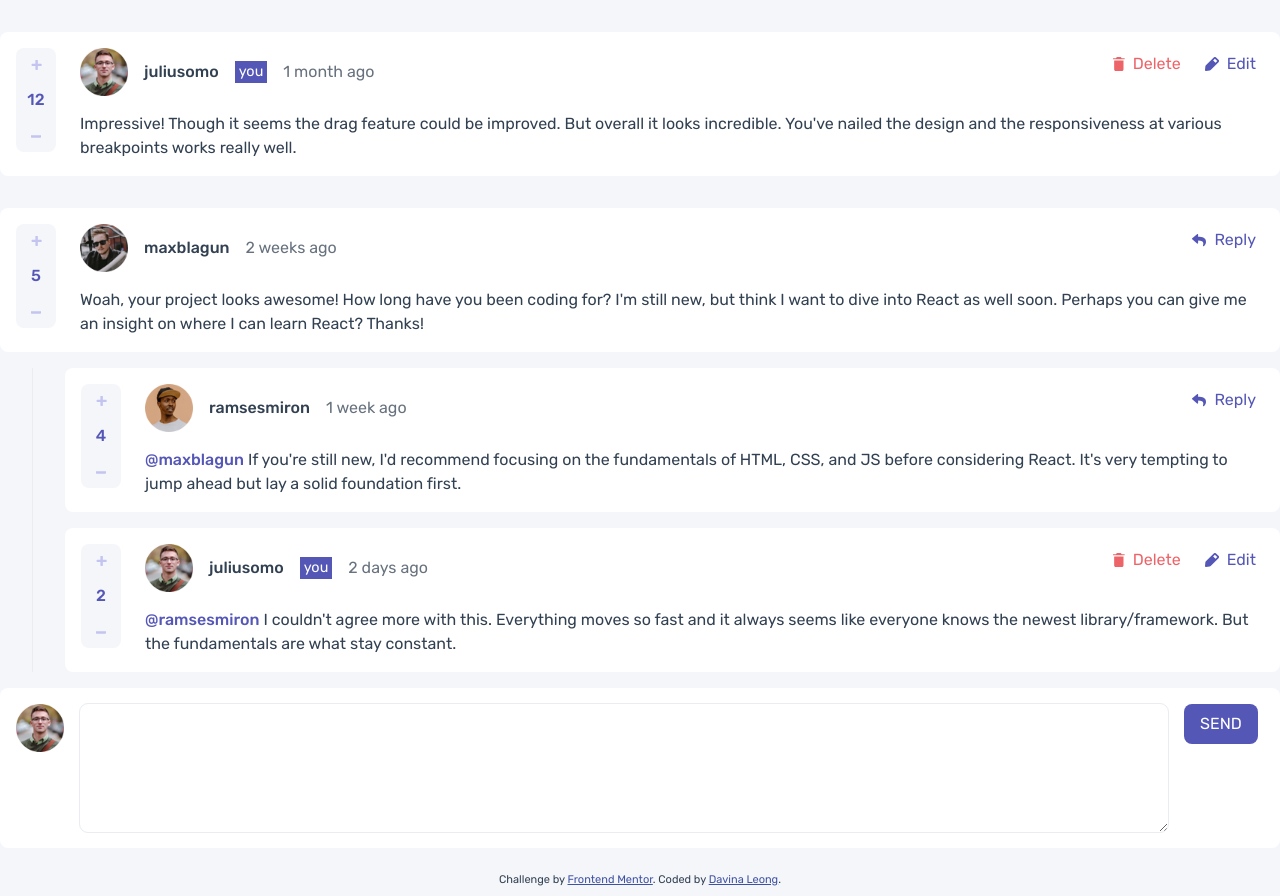
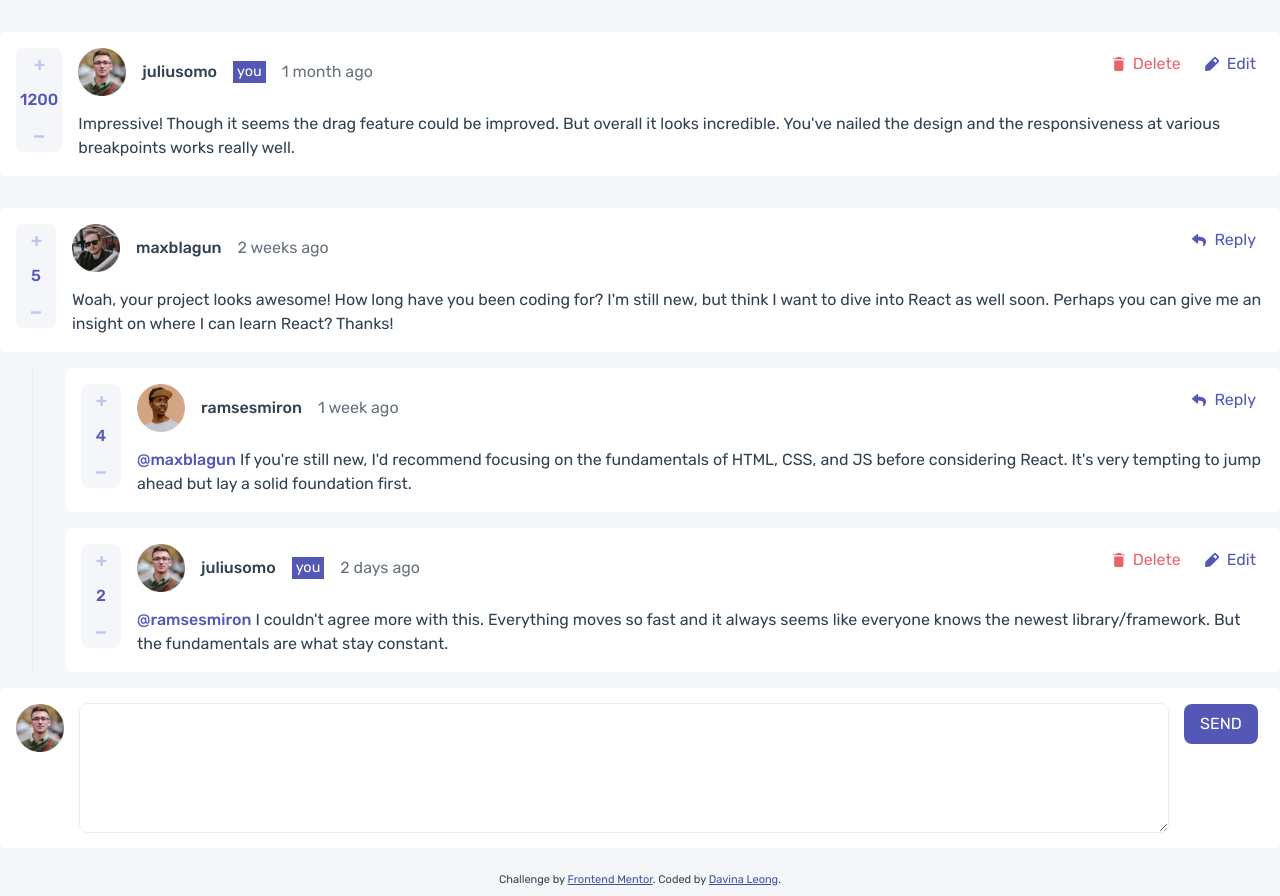
Before and after one commit to davinaleong/fem-interactive-comments-section, a React (Vite) app: page / in a window 1280 px wide. Built offline with nearby package versions, Linux system fonts and the light colour scheme.

Commit message:
Fixed styling

```diff
--- a/src/components/content/content.css
+++ b/src/components/content/content.css
@@ -51,7 +51,7 @@
 
 @media (min-width: 48em) {
   .content-grid {
-    grid-template-columns: 3em auto auto;
+    grid-template-columns: auto auto auto;
     grid-template-rows: repeat(2, auto);
     grid-template-areas:
       "counter-cell info-cell buttons-cell"
--- a/src/components/counter/counter.css
+++ b/src/components/counter/counter.css
@@ -18,12 +18,12 @@
   .counter-flex {
     display: inline-flex;
     flex-direction: column;
-    width: 2.5em;
+    min-width: 2.5em;
     height: auto;
   }
 
   .counter-flex > * {
-    width: 100%;
+    min-width: 100%;
     height: auto;
   }
 
@@ -38,4 +38,5 @@
   align-items: center;
   color: var(--clr-primary-400);
   font-weight: var(--fw-medium);
+  padding-inline: var(--size-100);
 }
--- a/src/db/data.json
+++ b/src/db/data.json
@@ -11,7 +11,7 @@
       "id": 1,
       "content": "Impressive! Though it seems the drag feature could be improved. But overall it looks incredible. You've nailed the design and the responsiveness at various breakpoints works really well.",
       "createdAt": "1 month ago",
-      "score": 12,
+      "score": 1200,
       "user": {
         "image": {
           "png": "images/avatars/image-amyrobson.png",
```
